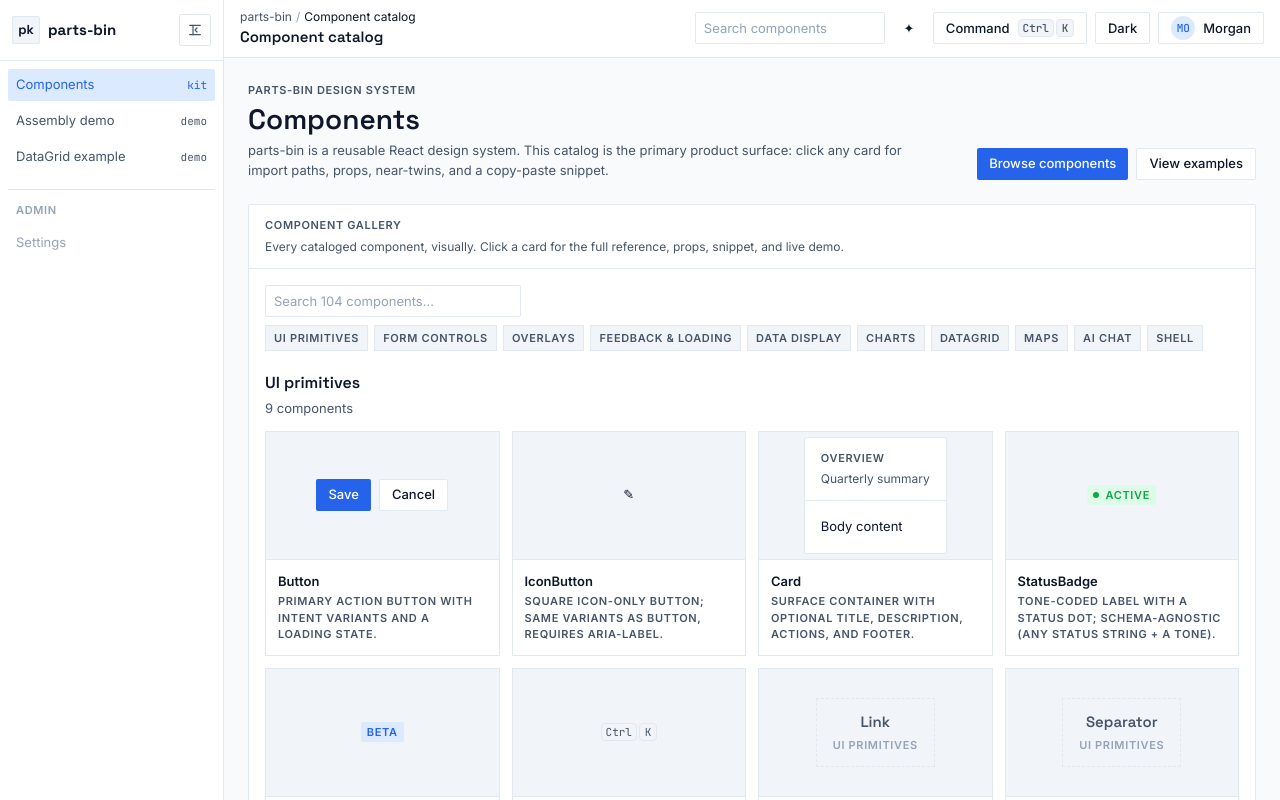
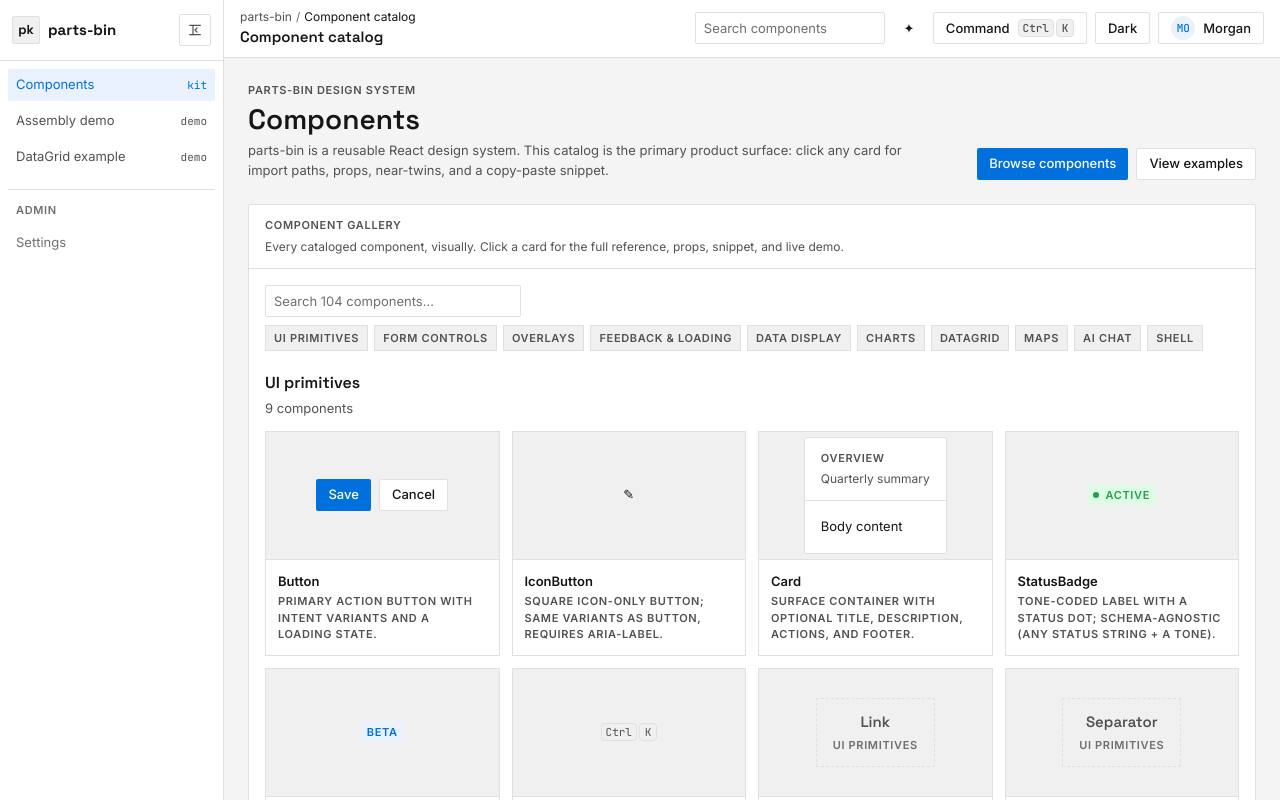
Before and after one commit to nathaniel-lyman/parts-bin, a React (Vite) app: page / in a window 1280 px wide. Shown: the top 800 px of the page. Built offline with nearby package versions, Linux system fonts and the light colour scheme; what us-atlas would draw is missing.

Commit message:
Refresh parts-bin theme tokens and DataGrid docs

```diff
--- a/src/theme/chart-theme.ts
+++ b/src/theme/chart-theme.ts
@@ -5,7 +5,7 @@
 // state meaning (segment labels such as Enterprise and Startup should not inherit
 // success/reject colors), and Recharts cannot cleanly resolve many CSS vars for
 // categorical fills.
-export const SERIES = ['var(--accent)', '#00a6c2', '#7c4dff', '#f59e0b', '#d6336c', '#0d9488', '#64748b', '#84cc16']
+export const SERIES = ['var(--accent)', '#ffc220', '#08bdba', '#8a3ffc', '#24a148', '#ff832b', '#da1e28', '#6f6f6f']
 
 export const axisProps = {
   tick: { fill: 'var(--muted)', fontSize: 11, fontFamily: '"JetBrains Mono", monospace' },
@@ -13,7 +13,7 @@ export const axisProps = {
   tickLine: false as const,
 }
 export const gridProps = { stroke: 'var(--line)', strokeDasharray: '3 3', vertical: false }
-export const semantic = { accent: 'var(--accent)', intel: 'var(--intel)', cyan: '#00a6c2', pos: 'var(--pos)', neg: 'var(--neg)', muted: 'var(--muted)' }
+export const semantic = { accent: 'var(--accent)', intel: 'var(--intel)', cyan: '#08bdba', pos: 'var(--pos)', neg: 'var(--neg)', muted: 'var(--muted)' }
 
 // Themed tooltip (surface + hairline + dropdown shadow, mono values) — THEME-SPEC §6.
 export const tooltipProps = {
--- a/src/theme/recipes.css
+++ b/src/theme/recipes.css
@@ -1,25 +1,25 @@
 /* Optional token recipes. Components still consume the same CSS variables. */
 [data-theme-preview='parts-bin-default'] {
-  --bg: #f8fafc;          --surface: #ffffff;     --surface-2: #f1f5f9;
-  --line: #e2e8f0;        --ink: #0f172a;         --muted: #475569;
-  --faint: #94a3b8;       --accent: #2563eb;      --accent-soft: #dbeafe;
+  --bg: #f4f4f4;          --surface: #ffffff;     --surface-2: #f0f0f0;
+  --line: #e0e0e0;        --ink: #161616;         --muted: #525252;
+  --faint: #6f6f6f;       --accent: #0071dc;      --accent-soft: #e8f1fc;
   --accent-fg: #ffffff;
-  --intel: #7c3aed; --intel-soft: #ede9fe;
-  --pos: #16a34a;   --pos-soft: #dcfce7;
-  --neg: #dc2626;   --neg-soft: #fee2e2; --neg-fg: #ffffff;
-  --warn: #d97706;  --warn-soft: #fef3c7;
+  --intel: #8e6a00; --intel-soft: #fff4c6;
+  --pos: #24a148;   --pos-soft: #defbe6;
+  --neg: #da1e28;   --neg-soft: #fff1f1; --neg-fg: #ffffff;
+  --warn: #8e6a00;  --warn-soft: #fcf4d6;
   --review: var(--warn); --review-soft: var(--warn-soft);
   --reject: var(--neg);  --reject-soft: var(--neg-soft);
 }
 
 .dark [data-theme-preview='parts-bin-default'] {
-  --bg: #020617;          --surface: #0f172a;     --surface-2: #1e293b;
-  --line: #334155;        --ink: #f8fafc;         --muted: #cbd5e1;
-  --faint: #64748b;       --accent: #60a5fa;      --accent-soft: #172554;
-  --intel: #a78bfa; --intel-soft: #2e1065;
-  --pos: #22c55e;   --pos-soft: #052e16;
-  --neg: #f87171;   --neg-soft: #450a0a; --neg-fg: #020617;
-  --warn: #f59e0b;  --warn-soft: #451a03;
+  --bg: #161616;          --surface: #262626;     --surface-2: #333333;
+  --line: #404040;        --ink: #f4f4f4;         --muted: #c6c6c6;
+  --faint: #a0a0a0;       --accent: #2f8bff;      --accent-soft: #0a2547;
+  --intel: #ffc220; --intel-soft: #33290a;
+  --pos: #42be65;   --pos-soft: #18331f;
+  --neg: #ff8389;   --neg-soft: #3a1416; --neg-fg: #161616;
+  --warn: #f1c21b;  --warn-soft: #33290a;
   --review: var(--warn); --review-soft: var(--warn-soft);
   --reject: var(--neg);  --reject-soft: var(--neg-soft);
 }
--- a/src/theme/tokens.css
+++ b/src/theme/tokens.css
@@ -1,13 +1,13 @@
 /* The single source of truth for the parts-bin look. Re-skin by editing this file. */
 :root {
-  --bg: #f8fafc;          --surface: #ffffff;     --surface-2: #f1f5f9;
-  --line: #e2e8f0;        --ink: #0f172a;         --muted: #475569;
-  --faint: #94a3b8;       --accent: #2563eb;      --accent-soft: #dbeafe;
+  --bg: #f4f4f4;          --surface: #ffffff;     --surface-2: #f0f0f0;
+  --line: #e0e0e0;        --ink: #161616;         --muted: #525252;
+  --faint: #6f6f6f;       --accent: #0071dc;      --accent-soft: #e8f1fc;
   --accent-fg: #ffffff;
-  --intel: #7c3aed; --intel-soft: #ede9fe;
-  --pos: #16a34a;   --pos-soft: #dcfce7;
-  --neg: #dc2626;   --neg-soft: #fee2e2; --neg-fg: #ffffff;
-  --warn: #d97706;  --warn-soft: #fef3c7;
+  --intel: #8e6a00; --intel-soft: #fff4c6;
+  --pos: #24a148;   --pos-soft: #defbe6;
+  --neg: #da1e28;   --neg-soft: #fff1f1; --neg-fg: #ffffff;
+  --warn: #8e6a00;  --warn-soft: #fcf4d6;
   --review: var(--warn); --review-soft: var(--warn-soft);
   --reject: var(--neg);  --reject-soft: var(--neg-soft);
 
@@ -30,13 +30,13 @@
 }
 
 .dark {
-  --bg: #020617;          --surface: #0f172a;     --surface-2: #1e293b;
-  --line: #334155;        --ink: #f8fafc;         --muted: #cbd5e1;
-  --faint: #64748b;       --accent: #60a5fa;      --accent-soft: #172554;
-  --intel: #a78bfa; --intel-soft: #2e1065;
-  --pos: #22c55e;   --pos-soft: #052e16;
-  --neg: #f87171;   --neg-soft: #450a0a; --neg-fg: #020617;
-  --warn: #f59e0b;  --warn-soft: #451a03;
+  --bg: #161616;          --surface: #262626;     --surface-2: #333333;
+  --line: #404040;        --ink: #f4f4f4;         --muted: #c6c6c6;
+  --faint: #a0a0a0;       --accent: #2f8bff;      --accent-soft: #0a2547;
+  --intel: #ffc220; --intel-soft: #33290a;
+  --pos: #42be65;   --pos-soft: #18331f;
+  --neg: #ff8389;   --neg-soft: #3a1416; --neg-fg: #161616;
+  --warn: #f1c21b;  --warn-soft: #33290a;
   --review: var(--warn); --review-soft: var(--warn-soft);
   --reject: var(--neg);  --reject-soft: var(--neg-soft);
   --shadow-pinned: 6px 0 8px -6px rgb(0 0 0 / .45);
```
Also changed, not shown: 1 other file (tests, documents, lock files or other folders).
